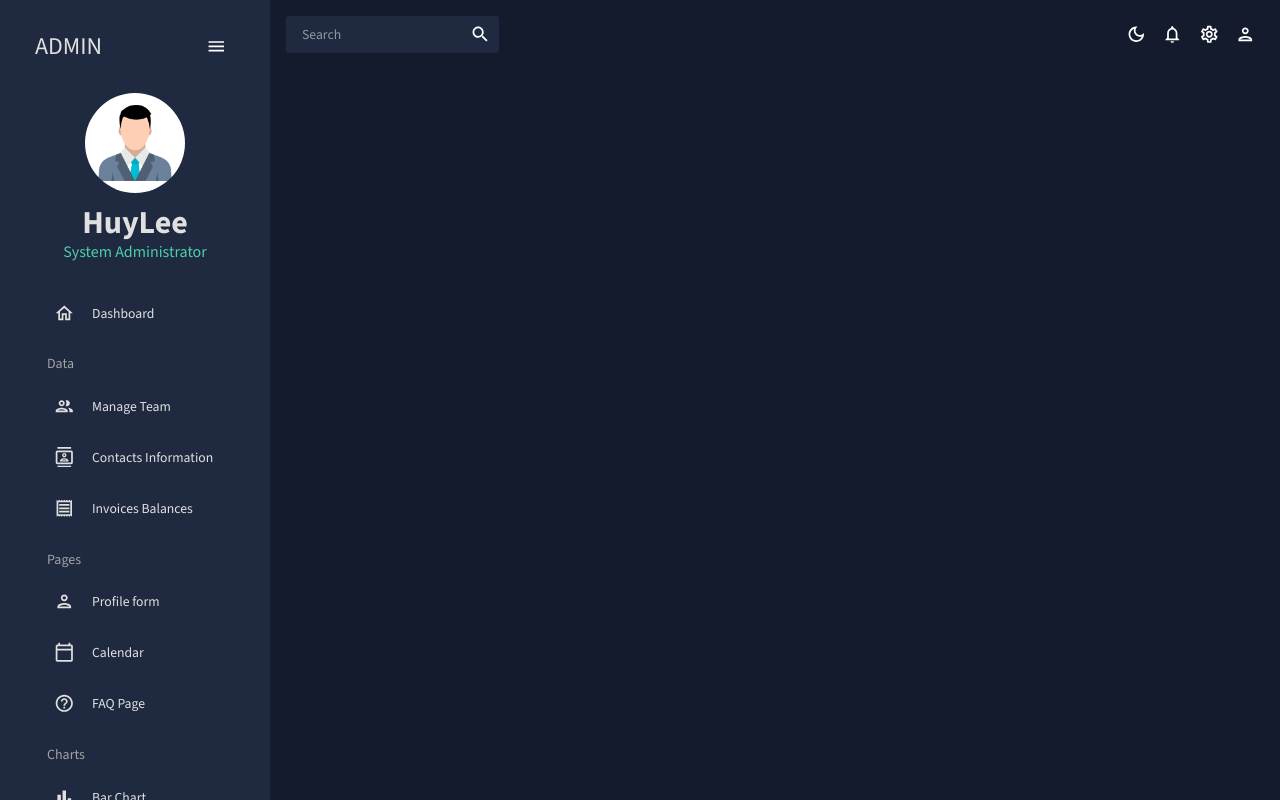
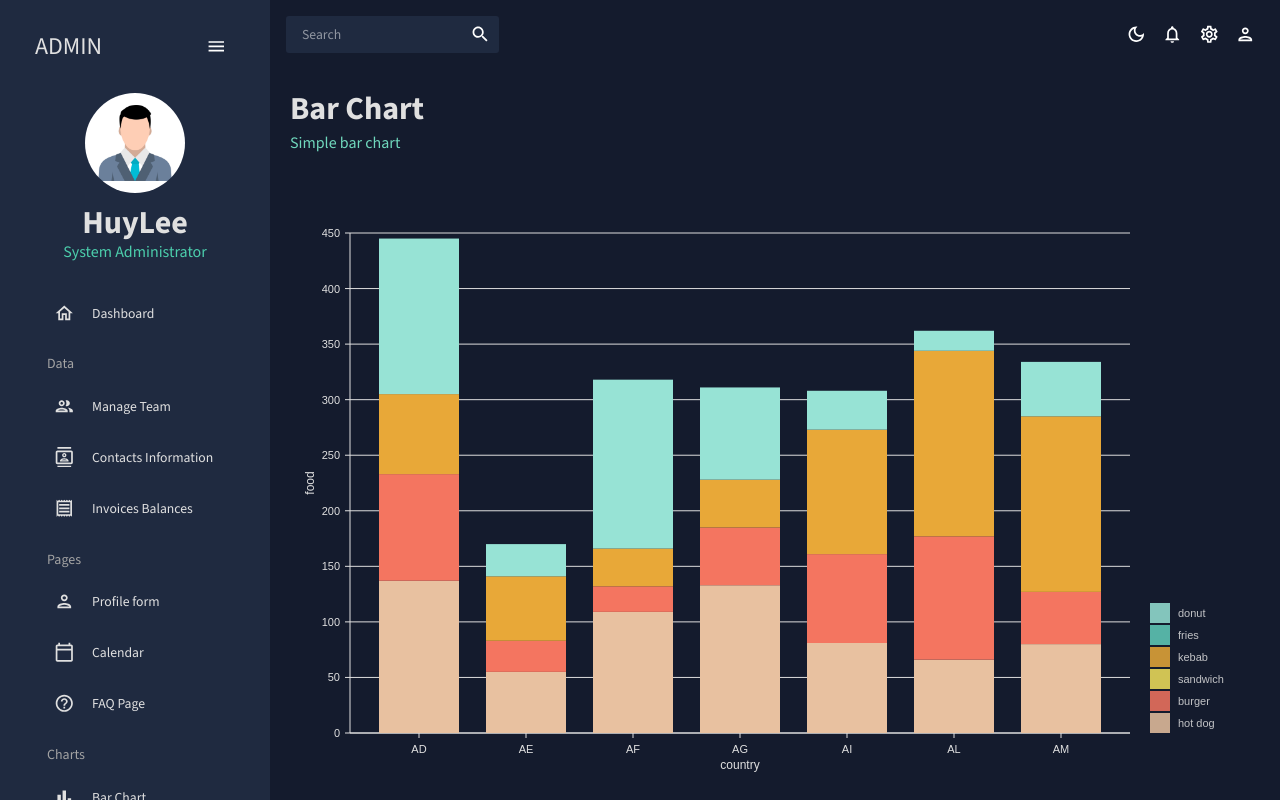
Before and after one commit to Huyllee/react-admin-dashboard, a React (Create React App) app: page /bar in a window 1280 px wide. Built offline with nearby package versions, Linux system fonts and the light colour scheme.

Commit message:
create bar chart component

```diff
--- a/src/App.js
+++ b/src/App.js
@@ -7,7 +7,7 @@
 import Team from "./pages/team";
 import Invoices from "./pages/invoices";
 import Contacts from "./pages/contacts";
-// import Bar from "./pages/bar";
+import Bar from "./pages/bar";
 import Form from "./pages/form";
 // import Line from "./pages/line";
 // import Pie from "./pages/pie";
@@ -31,7 +31,7 @@
               <Route path="/team" element={<Team />} />
               <Route path="/invoices" element={<Invoices />} />
               <Route path="/contacts" element={<Contacts />} />
-              {/* <Route path="/bar" element={<Bar />} /> */}
+              <Route path="/bar" element={<Bar />} />
               {/* <Route path="/form" element={<Form />} />
               <Route path="/line" element={<Line />} />
               <Route path="/pie" element={<Pie />} /> */}
--- /dev/null
+++ b/src/components/BarChart.jsx
@@ -0,0 +1,144 @@
+import { useTheme } from "@mui/material";
+import { ResponsiveBar } from "@nivo/bar";
+import { tokens } from "../theme";
+import { mockBarData as data } from "../data/mockData";
+
+const BarChart = ({ isDashBoard = false }) => {
+  const theme = useTheme();
+  const colors = tokens(theme.palette.mode);
+
+  return (
+    <ResponsiveBar
+      data={data}
+      theme={{
+        axis: {
+          domain: {
+            line: {
+              stroke: colors.grey[100],
+            },
+          },
+          legend: {
+            text: {
+              fill: colors.grey[100],
+            },
+          },
+          ticks: {
+            line: {
+              stroke: colors.grey[100],
+              strokeWidth: 1,
+            },
+            text: {
+              fill: colors.grey[100],
+            },
+          },
+        },
+        legends: {
+          text: {
+            fill: colors.grey[100],
+          },
+        },
+      }}
+      keys={["hot dog", "burger", "sandwich", "kebab", "fries", "donut"]}
+      indexBy="country"
+      margin={{ top: 50, right: 130, bottom: 50, left: 60 }}
+      padding={0.25}
+      valueScale={{ type: "linear" }}
+      indexScale={{ type: "band", round: true }}
+      colors={{ scheme: "nivo" }}
+      defs={[
+        {
+          id: "dots",
+          type: "patternDots",
+          background: "inherit",
+          color: "#38bcb2",
+          size: 4,
+          padding: 1,
+          stagger: true,
+        },
+        {
+          id: "lines",
+          type: "patternLines",
+          background: "inherit",
+          color: "#eed312",
+          rotation: -45,
+          lineWidth: 6,
+          spacing: 10,
+        },
+      ]}
+      fill={[
+        {
+          match: {
+            id: "fries",
+          },
+          id: "dots",
+        },
+        {
+          match: {
+            id: "sandwich",
+          },
+          id: "lines",
+        },
+      ]}
+      borderColor={{
+        from: "color",
+        modifiers: [["darker", 1.6]],
+      }}
+      axisTop={null}
+      axisRight={null}
+      axisBottom={{
+        tickSize: 5,
+        tickPadding: 5,
+        tickRotation: 0,
+        legend: isDashBoard ? undefined : "country",
+        legendPosition: "middle",
+        legendOffset: 32,
+      }}
+      axisLeft={{
+        tickSize: 5,
+        tickPadding: 5,
+        tickRotation: 0,
+        legend: isDashBoard ? undefined : "food",
+        legendPosition: "middle",
+        legendOffset: -40,
+      }}
+      enableLabel={false}
+      labelSkipWidth={12}
+      labelSkipHeight={12}
+      labelTextColor={{
+        from: "color",
+        modifiers: [["darker", 1.6]],
+      }}
+      legends={[
+        {
+          dataFrom: "keys",
+          anchor: "bottom-right",
+          direction: "column",
+          justify: false,
+          translateX: 120,
+          translateY: 0,
+          itemsSpacing: 2,
+          itemWidth: 100,
+          itemHeight: 20,
+          itemDirection: "left-to-right",
+          itemOpacity: 0.85,
+          symbolSize: 20,
+          effects: [
+            {
+              on: "hover",
+              style: {
+                itemOpacity: 1,
+              },
+            },
+          ],
+        },
+      ]}
+      role="application"
+      ariaLabel="Nivo bar chart demo"
+      barAriaLabel={(e) =>
+        e.id + ": " + e.formattedValue + " in country: " + e.indexValue
+      }
+    />
+  );
+};
+
+export default BarChart;
--- /dev/null
+++ b/src/pages/bar/index.jsx
@@ -0,0 +1,17 @@
+import React from "react";
+import { Box } from "@mui/material";
+import Header from "../../components/Header";
+import BarChart from "../../components/BarChart";
+
+const Bar = () => {
+  return (
+    <Box m="20px">
+      <Header title="Bar Chart" subtitle="Simple bar chart" />
+      <Box height="75vh">
+        <BarChart />
+      </Box>
+    </Box>
+  );
+};
+
+export default Bar;
--- a/src/pages/faq/index.jsx
+++ b/src/pages/faq/index.jsx
@@ -1,6 +1,5 @@
 import React from "react";
 import { Box, useTheme } from "@mui/material";
-import ExpandMoreIcon from "@mui/icons-material/ExpandMore";
 import { tokens } from "../../theme";
 import Header from "../../components/Header";
 import FAQItem from "../../components/FAQItem";
```
